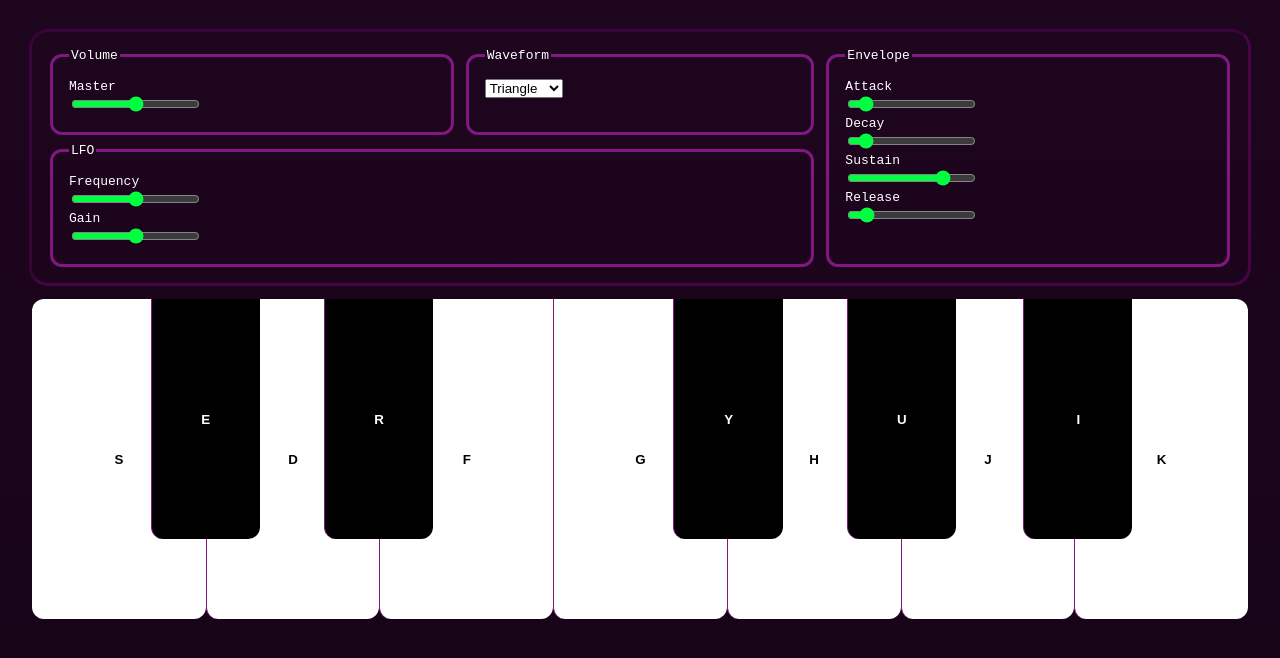
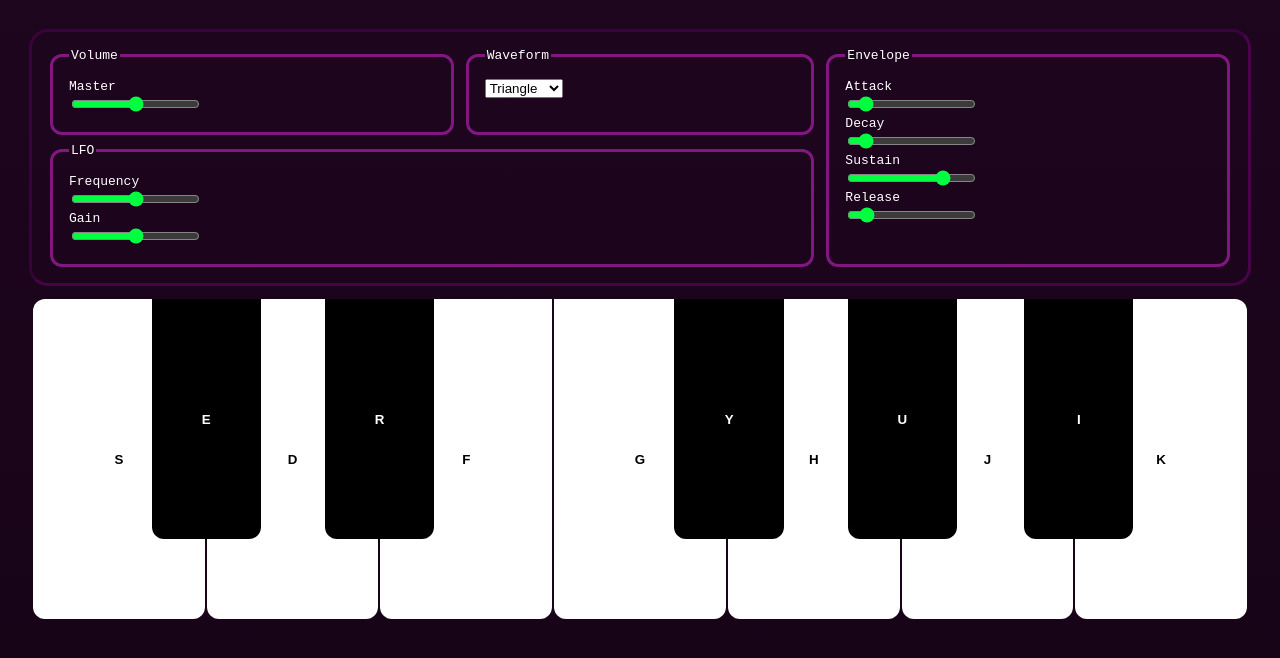
Before and after one commit to iamfrank/synth, a plain HTML site: page index.html in a window 1280 px wide. Drawn offline with Linux system fonts and the light colour scheme.

Commit message:
tweak styles

```diff
--- a/css/styles.css
+++ b/css/styles.css
@@ -59,10 +59,10 @@ section#keyboard {
     color: #000;
     border: none;
     border-radius: 0 0 0.75rem 0.75rem;
-    border-left: solid 1px var(--color);
     text-transform: uppercase;
     font-weight: 600;
     cursor: pointer;
+    margin: 0 1px;
 
     &.black {
       background-color: #000;
```
